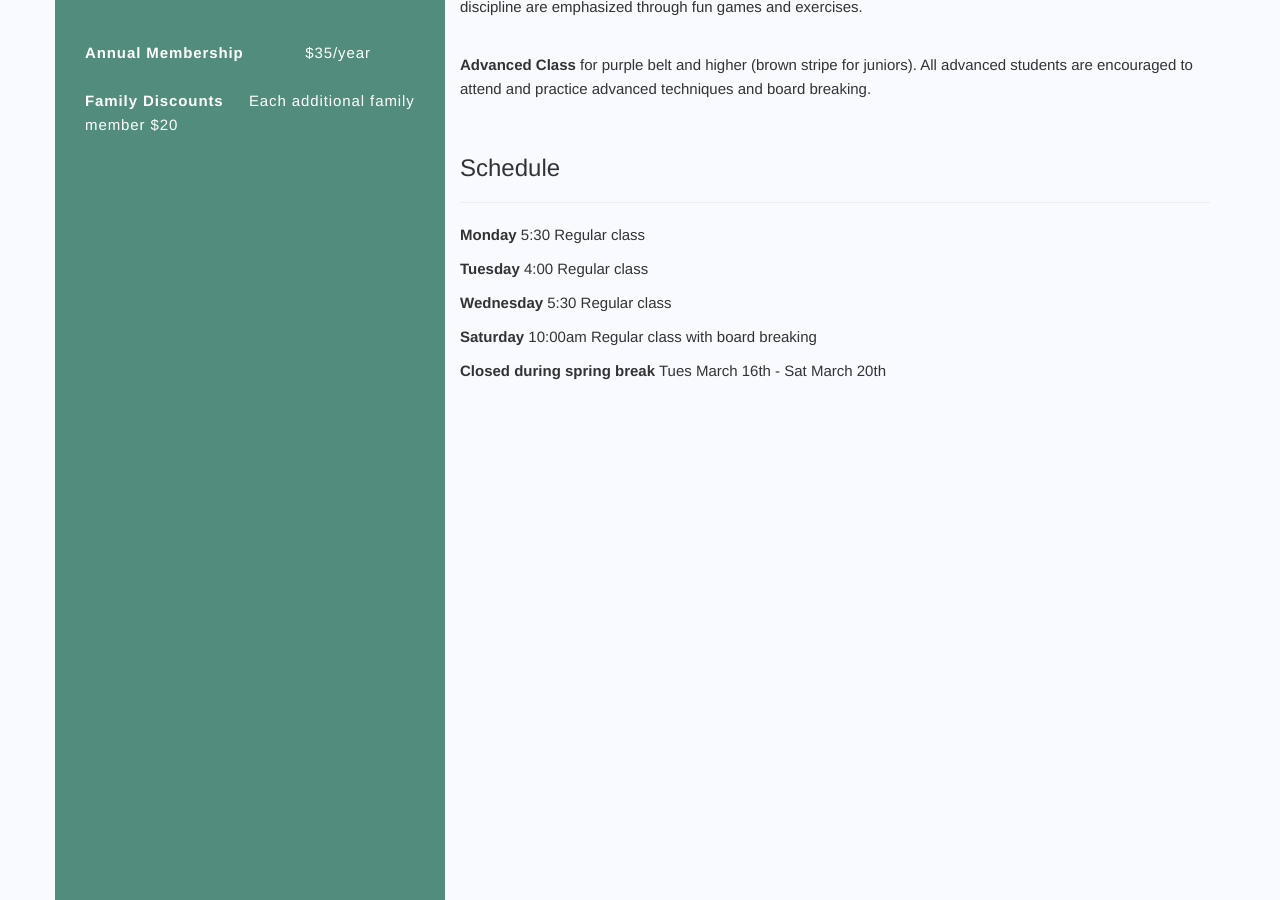
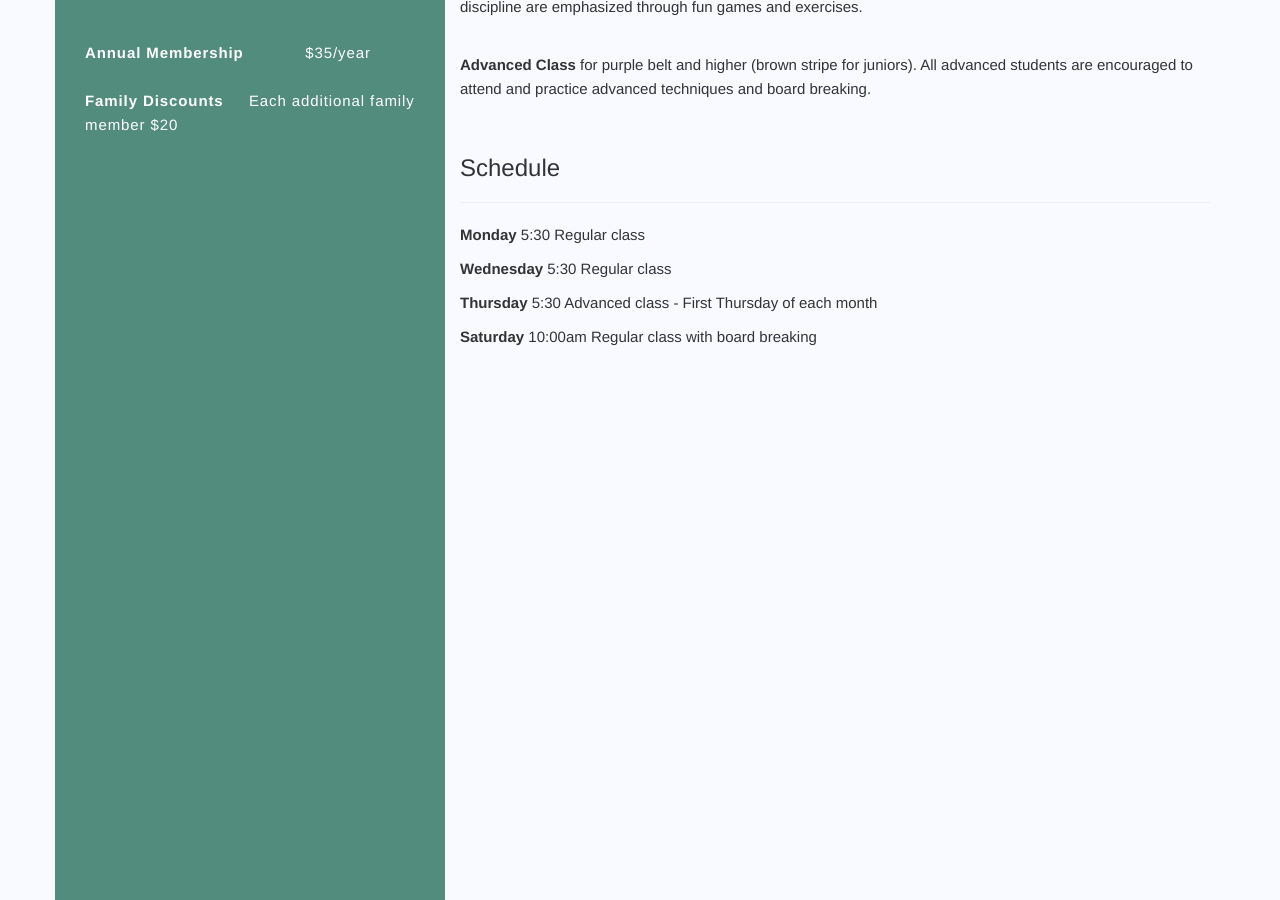
Before and after one commit to taekwondomontana/taekwondomontana.github.io, a Jekyll site: the page built from classes.html, in a window 1280 px wide and 900 px high, scrolled down 394 px. Built offline with Jekyll 4.4.1, drawn with Linux system fonts in a browser that asks for light colours.

Commit message:
update class scedule

```diff
--- a/classes.html
+++ b/classes.html
@@ -38,10 +38,9 @@ permalink: /classes
         <p><strong>Advanced Class</strong> for purple belt and higher (brown stripe for juniors).  All advanced students are encouraged to attend and practice advanced techniques and board breaking.</p><br>
         <h3> Schedule </h3><hr>
         <p><strong>Monday</strong> 5:30 Regular class</p>
-        <p><strong>Tuesday</strong> 4:00 Regular class</p>
         <p><strong>Wednesday</strong> 5:30 Regular class</p>
+        <p><strong>Thursday</strong> 5:30 Advanced class - First Thursday of each month</p>
         <p><strong>Saturday</strong> 10:00am Regular class with board breaking</p>
-        <p><strong>Closed during spring break</strong> Tues March 16th - Sat March 20th</p>
     </div>
   </div>
 </div>
```
